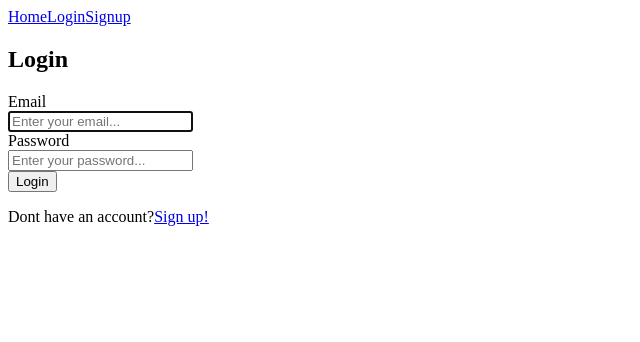
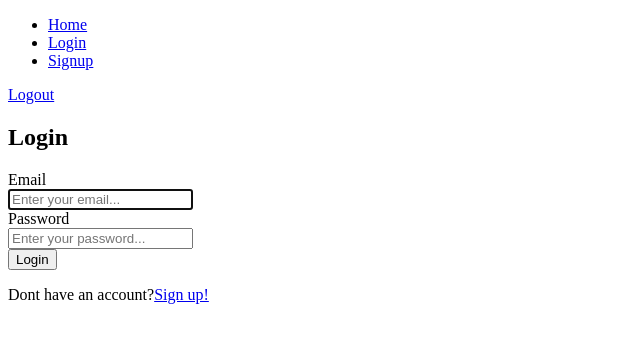
Before and after one commit to Ashish130605/tone-bridge, a React app in the folder frontend/: page /login in a window 1280 px wide. Shown: the top 342 px of the page, without its empty margins (0-640 px from the left). Built offline with nearby package versions, Linux system fonts and the light colour scheme; no server answers; the HTML template or start-up script is replaced by a standard one.

Commit message:
refactor: use Navbar component in App

```diff
--- a/frontend/src/App.jsx
+++ b/frontend/src/App.jsx
@@ -1,17 +1,12 @@
-import { Link, Routes, Route } from "react-router";
+import { Routes, Route } from "react-router";
 import { Login, SignUp } from "./features/auth/components";
 import { HomePage } from "./features/identify/components";
 import ProtectedRoute from "./components/ProtectedRoute";
+import { NavBar } from "./components";
 function App() {
   return (
     <>
-      <div>
-        <nav>
-          <Link to={"/"}>Home</Link>
-          <Link to={"/login"}>Login</Link>
-          <Link to={"/signup"}>Signup</Link>
-        </nav>
-      </div>
+      <NavBar />
       <Routes>
         <Route path="/login" element={<Login />} />
         <Route path="/signup" element={<SignUp />} />
--- a/frontend/src/components/index.js
+++ b/frontend/src/components/index.js
@@ -1,2 +1,3 @@
 export { FormField } from "./FormField";
 export {Button} from "./Button";
+export {NavBar} from "./NavBar"
```
